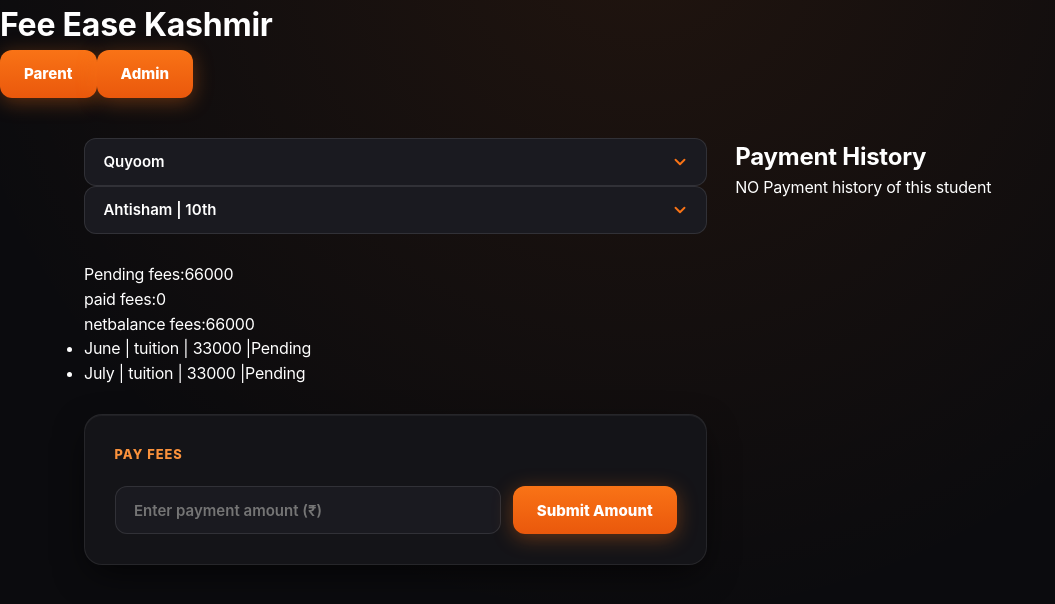
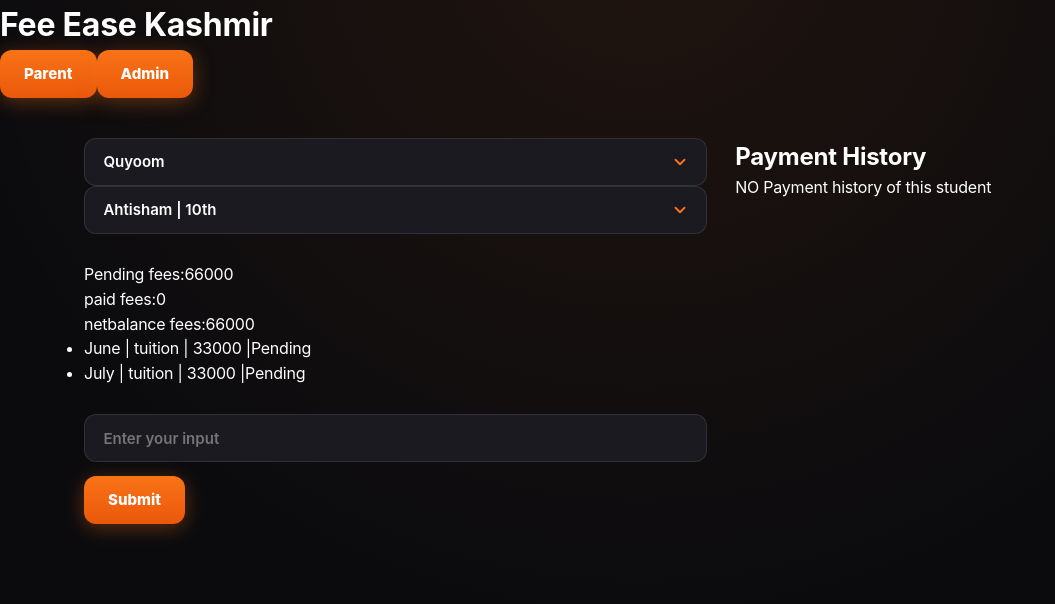
Before and after one commit to Ahtisham-1/fee-ease-react, a React (Vite) app: page / in a window 1280 px wide. Shown: the top 604 px of the page, without its empty margins (0-1055 px from the left). Built offline with nearby package versions, Linux system fonts and the light colour scheme.

Commit message:
feat(rebuild): complete Parent portal suite with rebuilt PayFeesForm

```diff
--- a/src/components/ParentComponents/PayFeesForm.tsx
+++ b/src/components/ParentComponents/PayFeesForm.tsx
@@ -6,46 +6,38 @@ export interface Payment {
   belongsTo: string;
   id: string;
 }
-
-export interface PayFeesFormProps {
+interface PayFeesFormProps {
   onSubmitPayment: (amount: number) => void;
   netbalance: number;
 }
-
 function PayFeesForm({ onSubmitPayment, netbalance }: PayFeesFormProps) {
   const [inputAmount, setInputAmount] = useState("");
 
-  function handlePayment(e: React.FormEvent) {
+  function handleInput(e: React.FormEvent) {
     e.preventDefault();
     if (Number(inputAmount) <= 0) {
-      alert("Please enter a valid amount");
+      alert("enter valid input");
     } else if (netbalance <= 0) {
-      alert("All fees for this student are already fully paid");
+      alert("no fees for the student ");
     } else if (Number(inputAmount) > netbalance) {
-      alert(`Payment exceeds balance! You only owe Rs ${netbalance}`);
+      alert(`you dont owe this much your current money is ${netbalance} `);
     } else {
       onSubmitPayment(Number(inputAmount));
       setInputAmount("");
     }
   }
-
   return (
-    <div className="card">
-      <div className="card-title">PAY FEES</div>
-      <form onSubmit={handlePayment} className="pay-form">
+    <div>
+      <form onSubmit={handleInput}>
         <input
           type="number"
-          className="pay-input"
-          placeholder="Enter payment amount (₹)"
+          placeholder="Enter your input"
           value={inputAmount}
           onChange={(e) => setInputAmount(e.target.value)}
         />
-        <button type="submit" className="pay-btn">
-          Submit Amount
-        </button>
+        <button type="submit">Submit</button>
       </form>
     </div>
   );
 }
-
 export default PayFeesForm;
```
